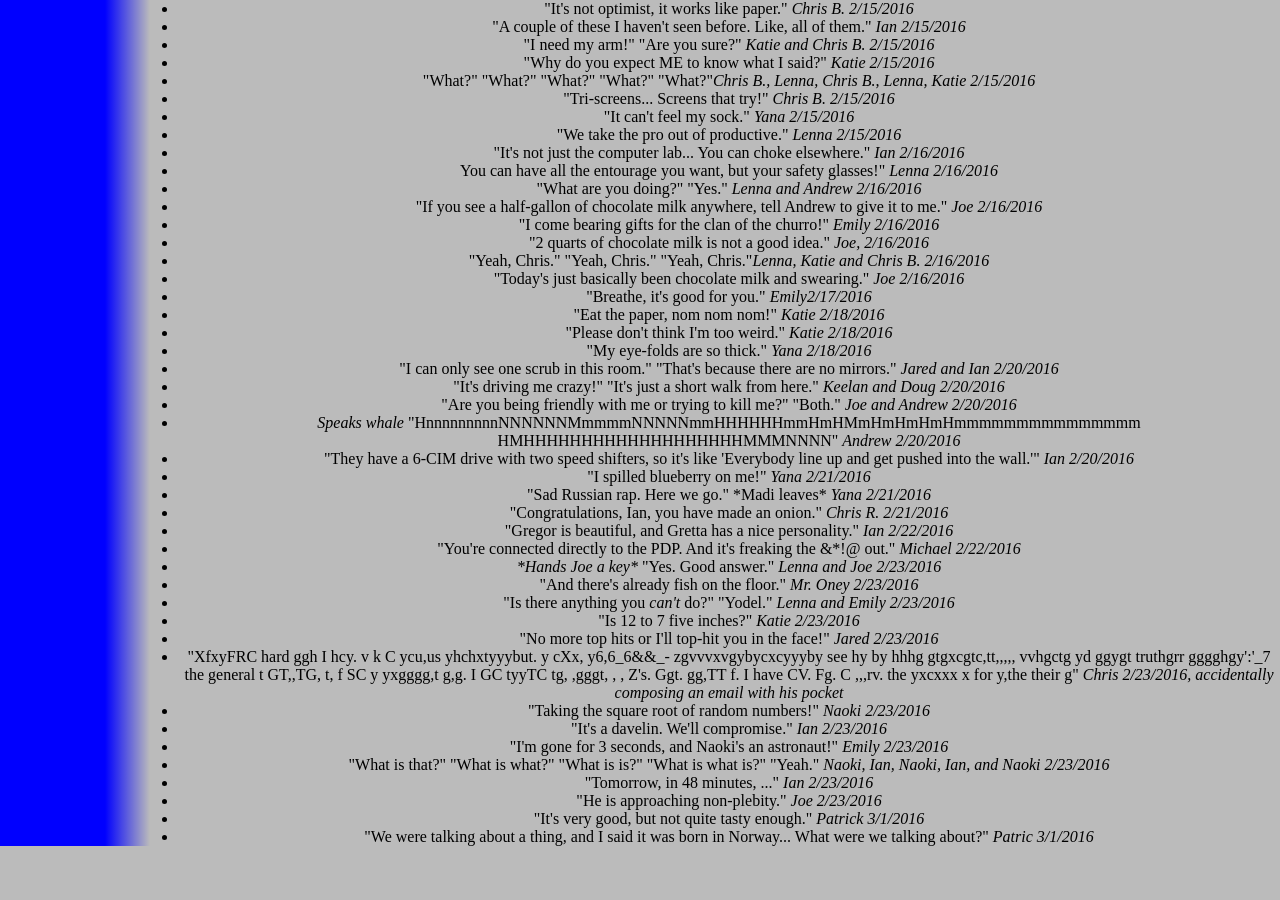
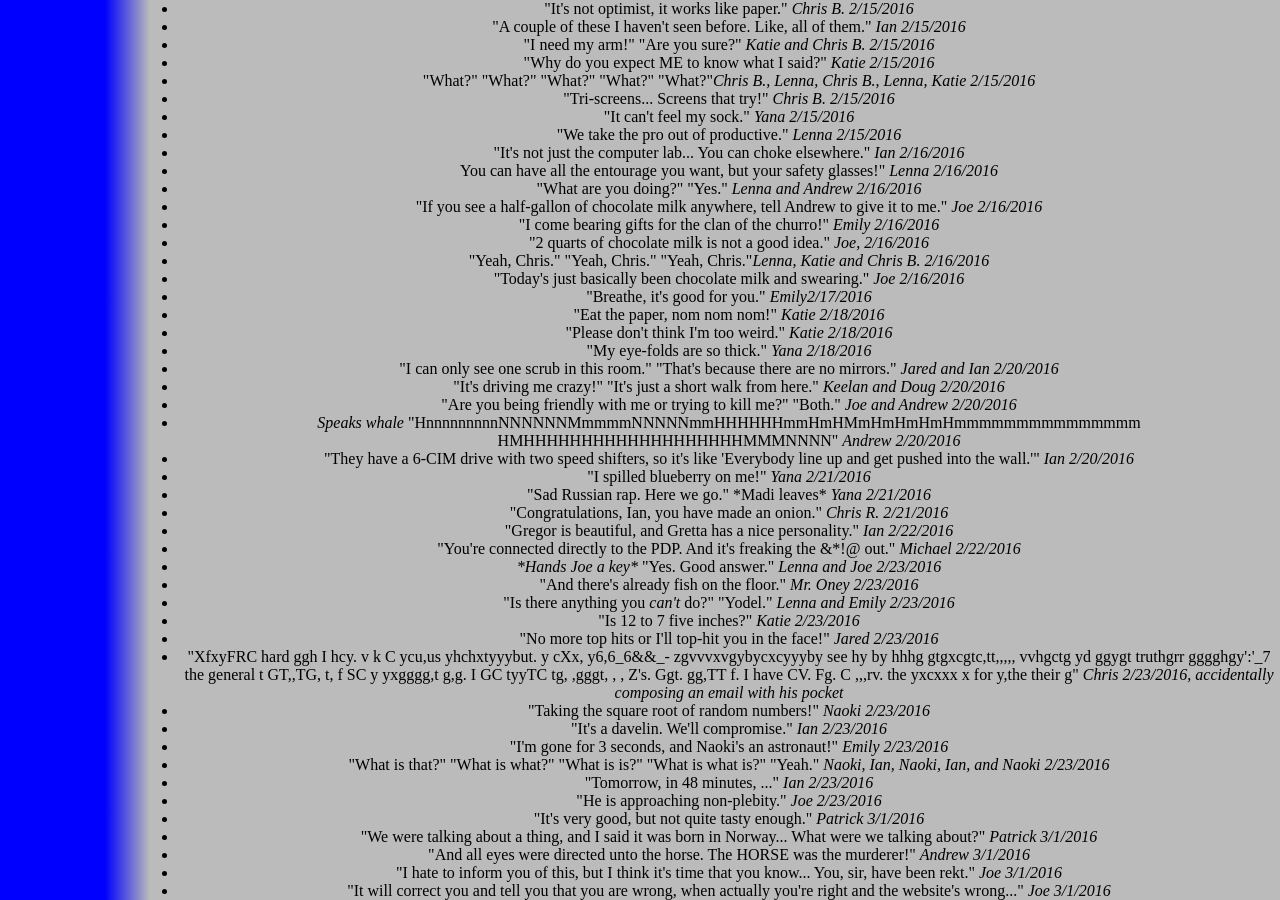
Before and after one commit to katiebugmoon/FRC4131.github.io, a Jekyll site: the page built from media/2016/quotes.html, in a window 1280 px wide and 900 px high, scrolled down 970 px. Built offline with Jekyll 4.4.1, drawn with Linux system fonts in a browser that asks for light colours; nearby versions of some CDN libraries; before the commit the page ends 1816 px from its top, so only the background shows below that.

Commit message:
Update quotes.html

```diff
--- a/media/2016/quotes.html
+++ b/media/2016/quotes.html
@@ -95,5 +95,8 @@ title: Build Season 2016 Quotes
 	<li>"Tomorrow, in 48 minutes, ..." <i>Ian 2/23/2016</i></li>
 	<li>"He is approaching non-plebity." <i>Joe 2/23/2016</i></li>
 	<li>"It's very good, but not quite tasty enough." <i>Patrick 3/1/2016</i></li>
-	<li>"We were talking about a thing, and I said it was born in Norway... What were we talking about?" <i>Patric 3/1/2016</i></li>
+	<li>"We were talking about a thing, and I said it was born in Norway... What were we talking about?" <i>Patrick 3/1/2016</i></li>
+	<li>"And all eyes were directed unto the horse. The HORSE was the murderer!" <i>Andrew 3/1/2016</i></li>
+	<li>"I hate to inform you of this, but I think it's time that you know... You, sir, have been rekt." <i>Joe 3/1/2016</i></li>
+	<li>"It will correct you and tell you that you are wrong, when actually you're right and the website's wrong..." <i>Joe 3/1/2016</i></li>
 </ul><center>
```
